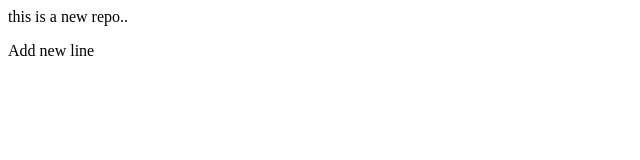
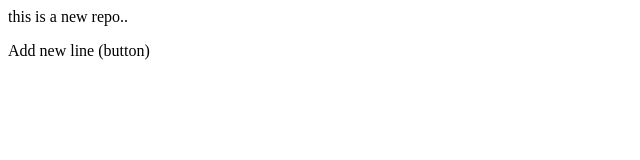
Before and after one commit to Dgupta2026/NEWREPO, a plain HTML site: page index.html in a window 1280 px wide. Shown: the full height of the page, 0-640 px from the left. Drawn offline with Linux system fonts and the light colour scheme.

```diff
--- a/index.html
+++ b/index.html
@@ -1,2 +1,2 @@
 <p>this is a new repo.. </p>
-<p> Add new line </p>
+<p> Add new line (button)</p>
```
